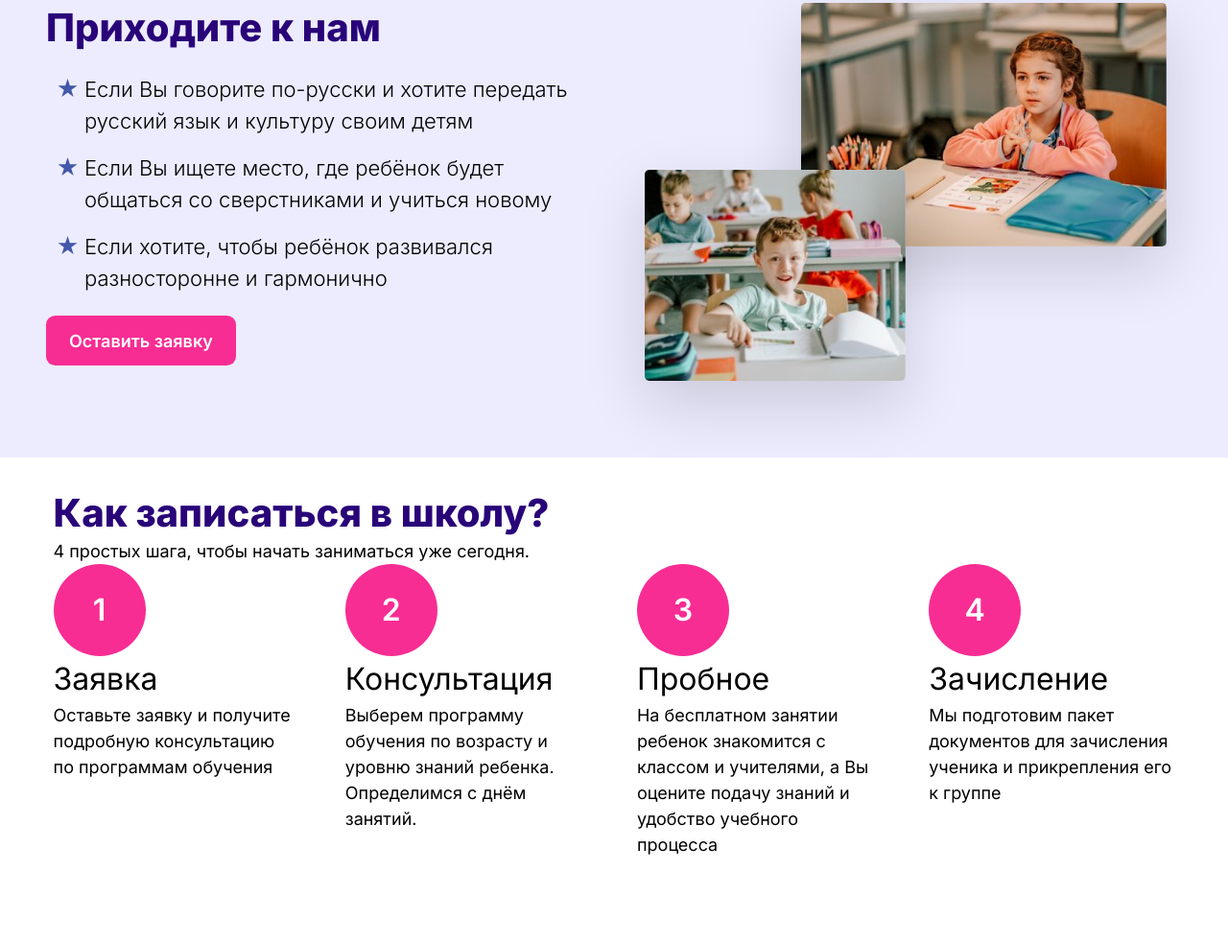
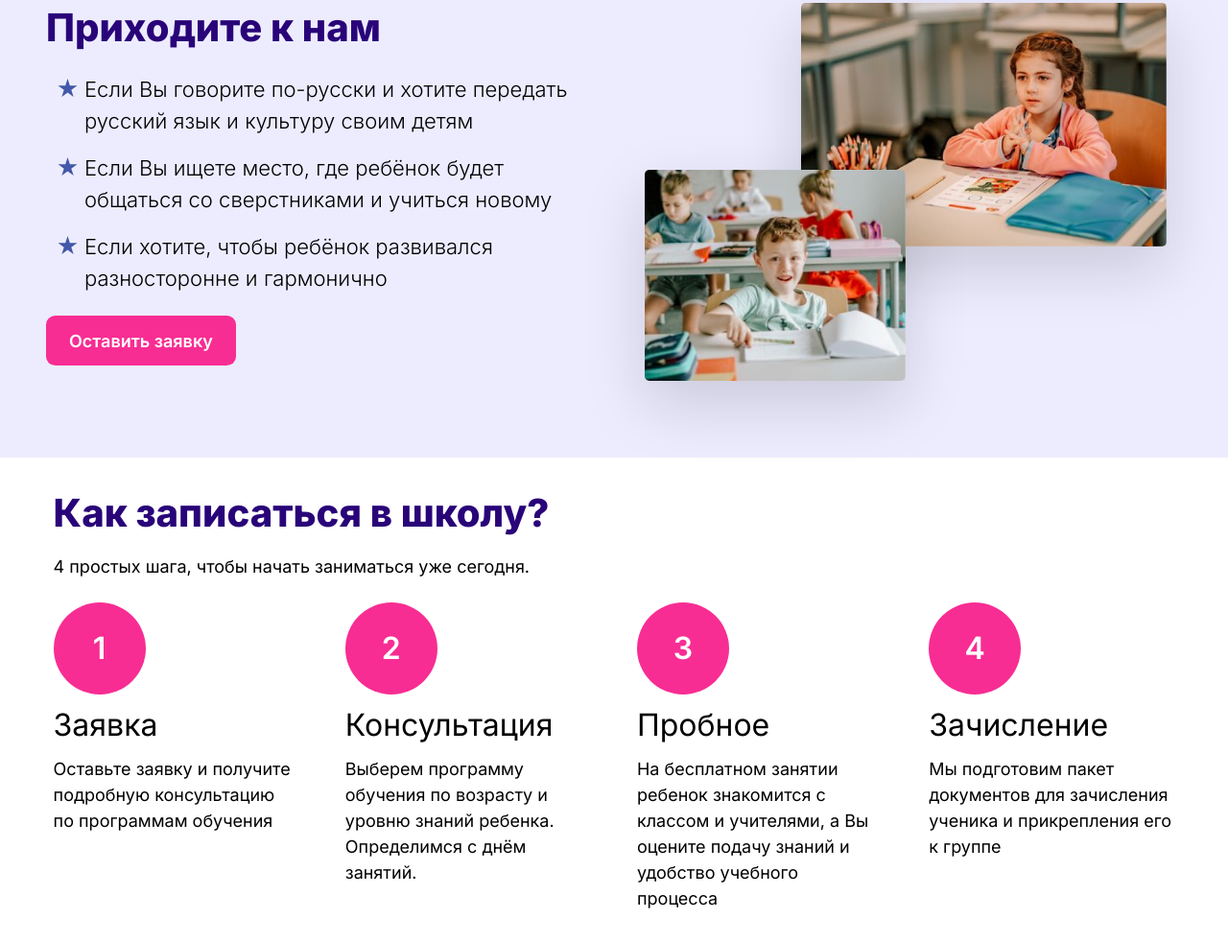
Before and after one commit to IronAdministrator/lanSchool, a website built with Vite: page index.html in a window 1280 px wide. Shown: the part 1905-2887 px from the top of the page at 96% size. Before the commit the page ends 2831 px from the top, so only its background shows below. Built offline with nearby package versions, Linux system fonts and the light colour scheme.

Commit message:
add enrolment cards section

```diff
--- a/index.html
+++ b/index.html
@@ -332,7 +332,7 @@
       <section class="section-enrollment">
         <div class="container">
           <div class="section-enrollment-title">
-            <h2 class="primary-heading text-center">Как записаться в школу?</h2>
+            <h2 class="primary-heading">Как записаться в школу?</h2>
             <p>4 простых шага, чтобы начать заниматься уже сегодня.</p>
           </div>
           <div class="enrollment-steps-cards">
--- a/style.css
+++ b/style.css
@@ -232,7 +232,7 @@ body {
 }
 @media (min-width: 100em) {
   .container {
-    max-width: 60%;
+    max-width: 75%;
   }
 }
 
@@ -586,17 +586,53 @@ header .nav-main .nav-items .nav-item.insta-icon-container {
   padding: 2rem 0.5rem;
 }
 
+.section-enrollment .section-enrollment-title {
+  display: flex;
+  flex-direction: column;
+  gap: 1rem;
+  padding-bottom: 1.5rem;
+}
+
 .enrollment-steps-cards {
   display: grid;
-  grid-template-columns: repeat(auto-fill, minmax(15rem, 1fr));
+  grid-template-columns: repeat(auto-fit, minmax(min(15rem, 100%), 1fr));
   gap: 3rem;
 }
 
 .enrollment-steps-cards .enrollment-card {
+  display: flex;
+  flex-direction: column;
+  gap: 0.5rem;
+  max-width: 20rem;
+  /* margin-inline: auto; */
 }
 
 .enrollment-steps-cards .enrollment-card .card-header {
   display: flex;
+  justify-content: center;
+}
+@media only screen and (min-width: 36em) {
+  .enrollment-steps-cards .enrollment-card .card-header {
+    justify-content: flex-start;
+  }
+}
+
+.enrollment-steps-cards .enrollment-card .card-title {
+  text-align: center;
+}
+@media only screen and (min-width: 36em) {
+  .enrollment-steps-cards .enrollment-card .card-title {
+    text-align: left;
+  }
+}
+
+.enrollment-steps-cards .enrollment-card .card-body {
+  text-align: center;
+}
+@media only screen and (min-width: 36em) {
+  .enrollment-steps-cards .enrollment-card .card-body {
+    text-align: left;
+  }
 }
 
 .enrollment-steps-cards .enrollment-card .card-header .number {
```
